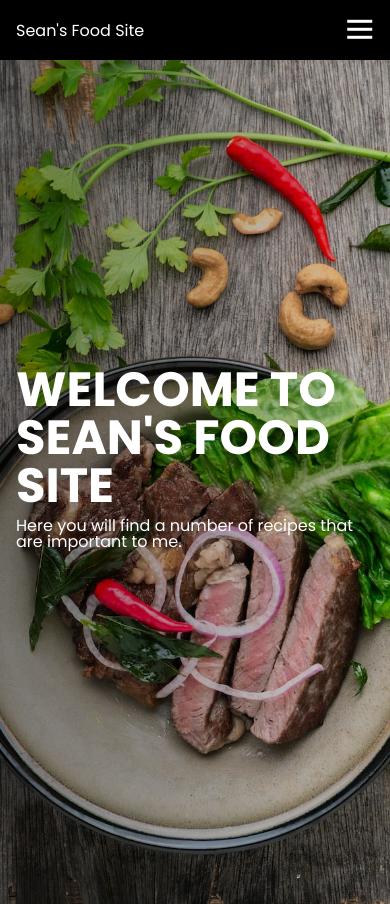
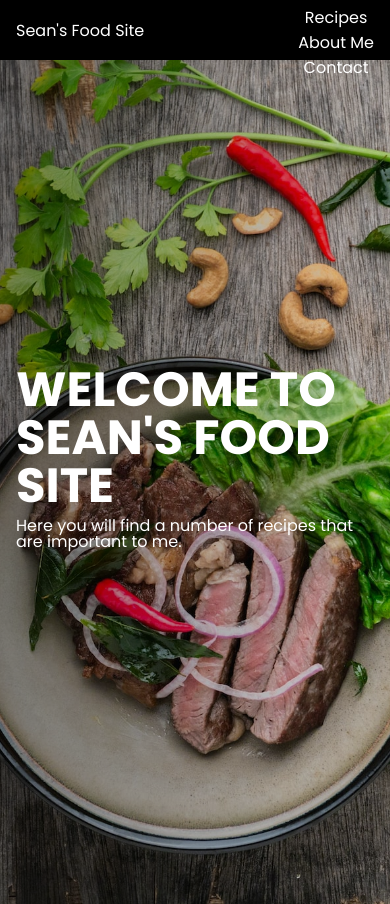
Before and after one commit to SeanBeck93/SeanBeck93.github.io, a plain HTML site: page index.html in a window 390 px wide. Shown: the top 904 px of the page. Drawn offline with Linux system fonts and the light colour scheme.

Commit message:
Updated index.html and styles.css

```diff
--- a/index.html
+++ b/index.html
@@ -16,11 +16,6 @@
     <!-- Navigation Bar -->
     <nav class="navbar">
         <a href="/" class="navbar_logo">Sean's Food Site</a>
-        <div class="navbar_toggle" id="mobile-menu">
-            <span class="bar"></span>
-            <span class="bar"></span>
-            <span class="bar"></span>
-        </div>
         <div class="navbar_menu">
             <a href="/" class="navbar_link">Home</a>
             <a href="/recipes.html" class="navbar_link">Recipes</a>
--- a/styles.css
+++ b/styles.css
@@ -44,57 +44,9 @@
     }
     .navbar_link {
         display: flex;
-        align-items: center;
         justify-content: center;
     }
-
-    .navbar_menu {
-        display: grid;
-        grid-template-columns: 1fr;
-        grid-template-rows: repeat(4, 100px);
-        position: absolute;
-        width: 100%;
-        top: -1000px;
     }
-
-    .navbar_menu.active {
-        top: 100%;
-        opacity: 1;
-        z-index: 99;
-        height: 100vh;
-        font-size: 1.5rem;
-        background: var(--black);
-    }
-
-    .navbar_toggle .bar {
-        width: 25px;
-        height: 3px;
-        margin: 5px auto;
-        transition: all 0.3s ease-in-out;
-        background: var(--white);
-        display: block;
-        cursor: pointer;
-    }
-
-    #mobile-menu {
-        position: absolute;
-        top: 15%;
-        right: 5%;
-        transform: translate(5%, 20%);
-    }
-
-    #mobile-menu.is-active .bar:nth-child(2) {
-        opacity: 0;
-    }
-
-    #mobile-menu.is-active .bar:nth-child(1) {
-        transform: translateY(8px) rotate(45deg);
-    }
-
-    #mobile-menu.is-active .bar:nth-child(3) {
-        transform: translateY(-8px) rotate(-45deg);
-    }
-}
 
 /* Main Section */
 
```
